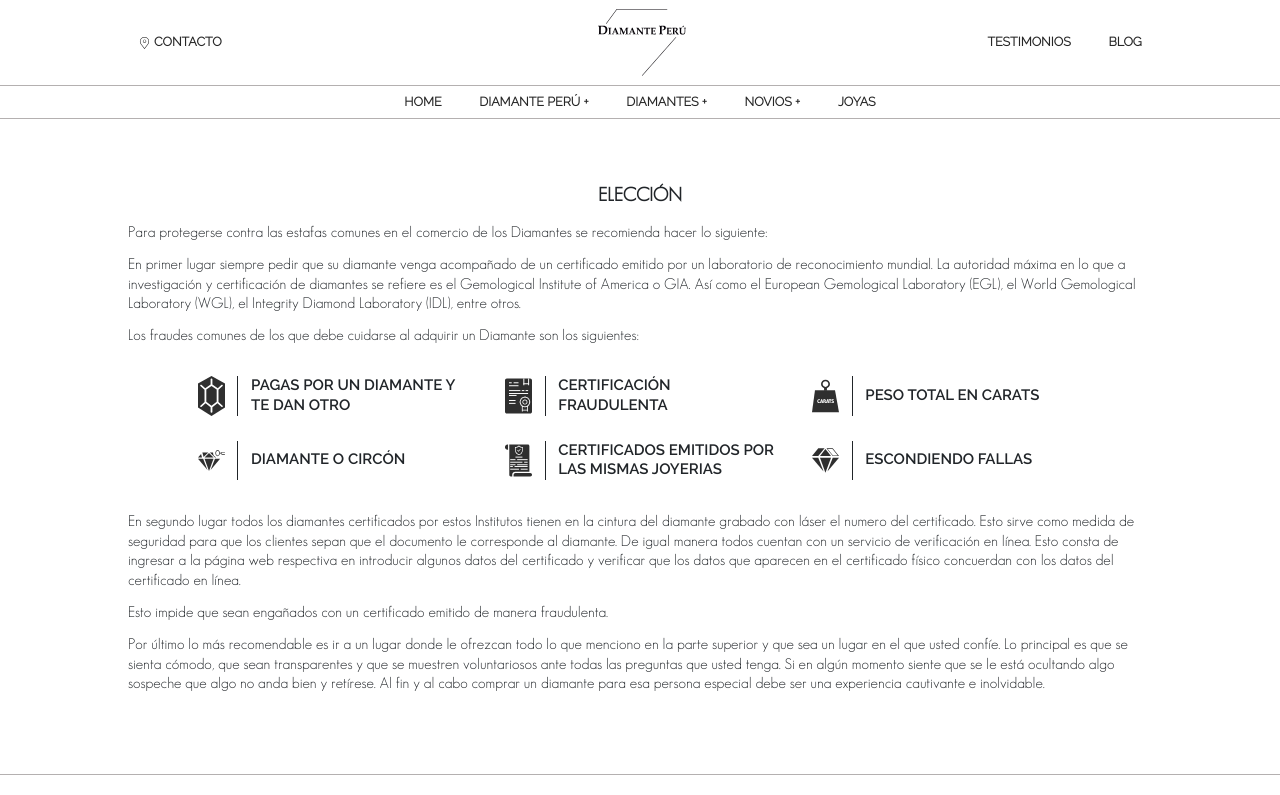
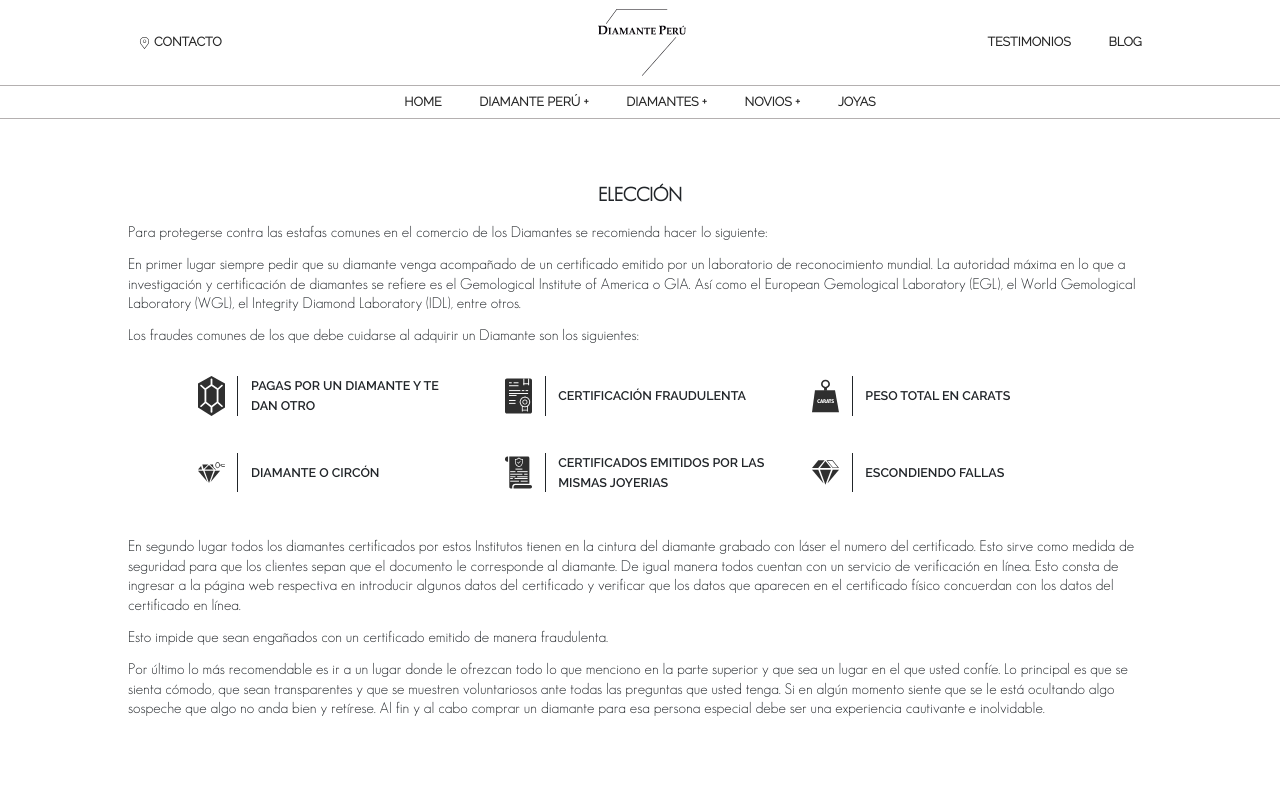
Before and after one commit to HB-Programacion/DiamantePeru, a React (Create React App) app in the folder client/: page /eleccion in a window 1280 px wide. Shown: the top 795 px of the page. Built offline with nearby package versions, Linux system fonts and the light colour scheme.

Commit message:
font-size eleccion

```diff
--- a/client/src/components/Beneficios.jsx
+++ b/client/src/components/Beneficios.jsx
@@ -32,7 +32,7 @@ const Beneficios = () => {
                           <div className="card-body w50 pl-3 convenioRes geosansLight">
                             <h4 className="card-title">CARMEN SEMINARIO ATELIER</h4>
                             <p className="card-text font-size-1">Por tu compra en Diamante Perú obtienes:</p>
-                            <ul className="interline1 ml-4 font-size-1">
+                            <ul className="interline1 ml-4 ">
                               <li>10% de dscto en vestidos de novia a medida.</li>
                               <li>15% de dscto en vestidos de fiesta a medida.</li>
                               <li>15% de dscto en accesorios a pedido (zapatos, vanites, velo de novia)</li>
--- a/client/src/components/Eleccion.jsx
+++ b/client/src/components/Eleccion.jsx
@@ -25,31 +25,31 @@ const Eleccion = () => {
                         <p className="">Los fraudes comunes de los que debe cuidarse al adquirir un Diamante son los siguientes:</p>
                     {/* </div> */}
                     <div className="flexWrap flexWrap-eleccion-xs mt-4 mb-4">
-                        <div className="flex w30 w30-xs p-3 pl-4 pr-4">
+                        <div className="flex w30 w30-xs p-3 pl-4 pr-4 mb-3 ">
                             <img className="w15 w15-xs pr-3 bd-right" src={eleccion1} alt="eleccion1"/>
-                            <p className="raleway-semibold pl-3 allCenter text-left mb-0">PAGAS POR UN DIAMANTE Y TE DAN OTRO</p>
+                            <p className="raleway-semibold pl-3 allCenter text-left mb-0 font-size-1rem">PAGAS POR UN DIAMANTE Y TE DAN OTRO</p>
                         </div>
-                        <div className="flex w30 w30-xs p-3 pl-4 pr-4">
+                        <div className="flex w30 w30-xs p-3 pl-4 pr-4 mb-3">
                             <img className="w15 w15-xs pr-3 bd-right" src={eleccion2}  alt="eleccion2"/>
-                            <p className="raleway-semibold pl-3 allCenter text-left mb-0">CERTIFICACIÓN FRAUDULENTA</p>
+                            <p className="raleway-semibold pl-3 allCenter text-left mb-0 font-size-1rem">CERTIFICACIÓN FRAUDULENTA</p>
                         </div>
-                        <div className="flex w30 w30-xs p-3 pl-4 pr-4">
+                        <div className="flex w30 w30-xs p-3 pl-4 pr-4 mb-3">
                             <img className="w15 w15-xs pr-3 bd-right" src={eleccion3} alt="eleccion3"/>
-                            <p className="raleway-semibold pl-3 allCenter text-left mb-0">PESO TOTAL EN CARATS</p>
+                            <p className="raleway-semibold pl-3 allCenter text-left mb-0 font-size-1rem">PESO TOTAL EN CARATS</p>
                         </div>
                     {/* </div> */}
                     {/* <div className="flex flexCenter"> */}
-                        <div className="flex w30 w30-xs p-3 pl-4 pr-4">
+                        <div className="flex w30 w30-xs p-3 pl-4 pr-4 mb-3">
                             <img className="w15 w15-xs pr-3 bd-right" src={eleccion4}  alt="eleccion4"/>
-                            <p className="raleway-semibold pl-3 allCenter text-left mb-0">DIAMANTE O CIRCÓN</p>
+                            <p className="raleway-semibold pl-3 allCenter text-left mb-0 font-size-1rem">DIAMANTE O CIRCÓN</p>
                         </div>
-                        <div className="flex w30 w30-xs p-3 pl-4 pr-4">
+                        <div className="flex w30 w30-xs p-3 pl-4 pr-4 mb-3">
                             <img className="w15 w15-xs pr-3 bd-right" src={eleccion5}  alt="eleccion5"/>
-                            <p className="raleway-semibold pl-3 allCenter text-left mb-0">CERTIFICADOS EMITIDOS POR LAS MISMAS JOYERIAS</p>
+                            <p className="raleway-semibold pl-3 allCenter text-left mb-0 font-size-1rem">CERTIFICADOS EMITIDOS POR LAS MISMAS JOYERIAS</p>
                         </div>
-                        <div className="flex w30 w30-xs p-3 pl-4 pr-4">
+                        <div className="flex w30 w30-xs p-3 pl-4 pr-4 mb-3">
                             <img className="w15 w15-xs pr-3 bd-right" src={eleccion6}/>
-                            <p className="raleway-semibold pl-3 allCenter text-left mb-0">ESCONDIENDO FALLAS</p>
+                            <p className="raleway-semibold pl-3 allCenter text-left mb-0 font-size-1rem">ESCONDIENDO FALLAS</p>
                         </div>
                     </div>
                     {/* <div className="interline text-size18 mb-5"> */}
--- a/client/src/css/App.css
+++ b/client/src/css/App.css
@@ -1112,7 +1112,7 @@ section.input-container label {
 }
 
 .cont-ben {
-    max-width: 92% !important;
+    max-width: 94% !important;
 }
 
 .ben-round {
```
